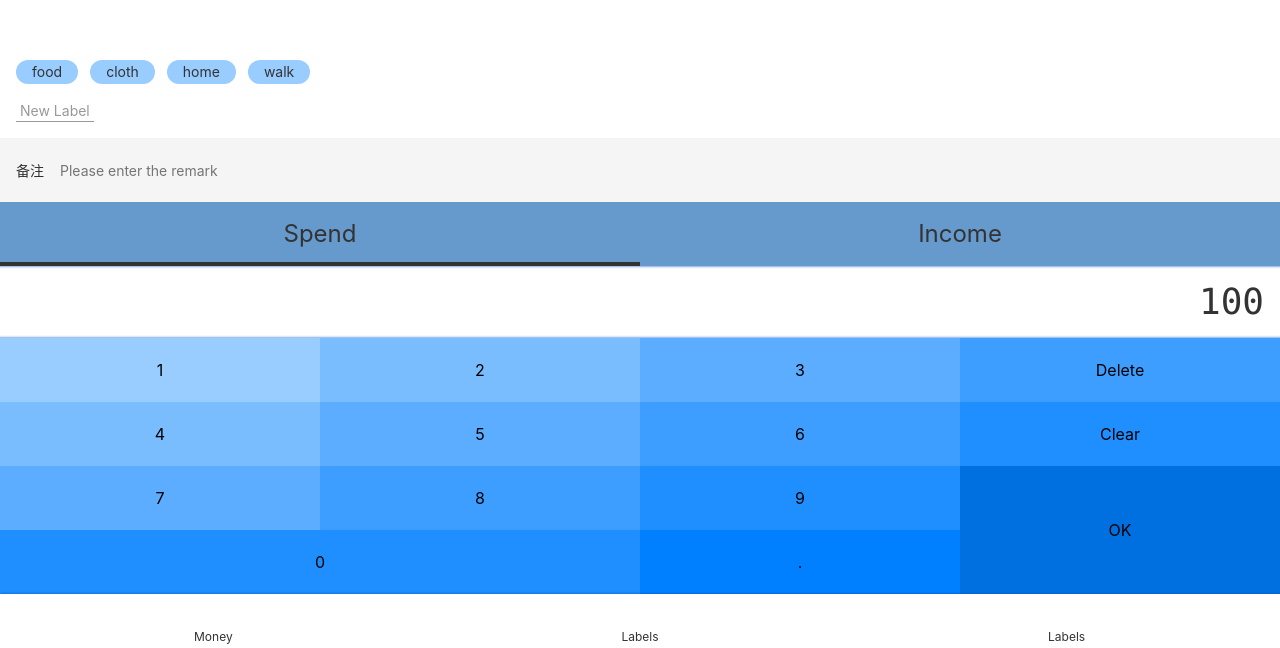
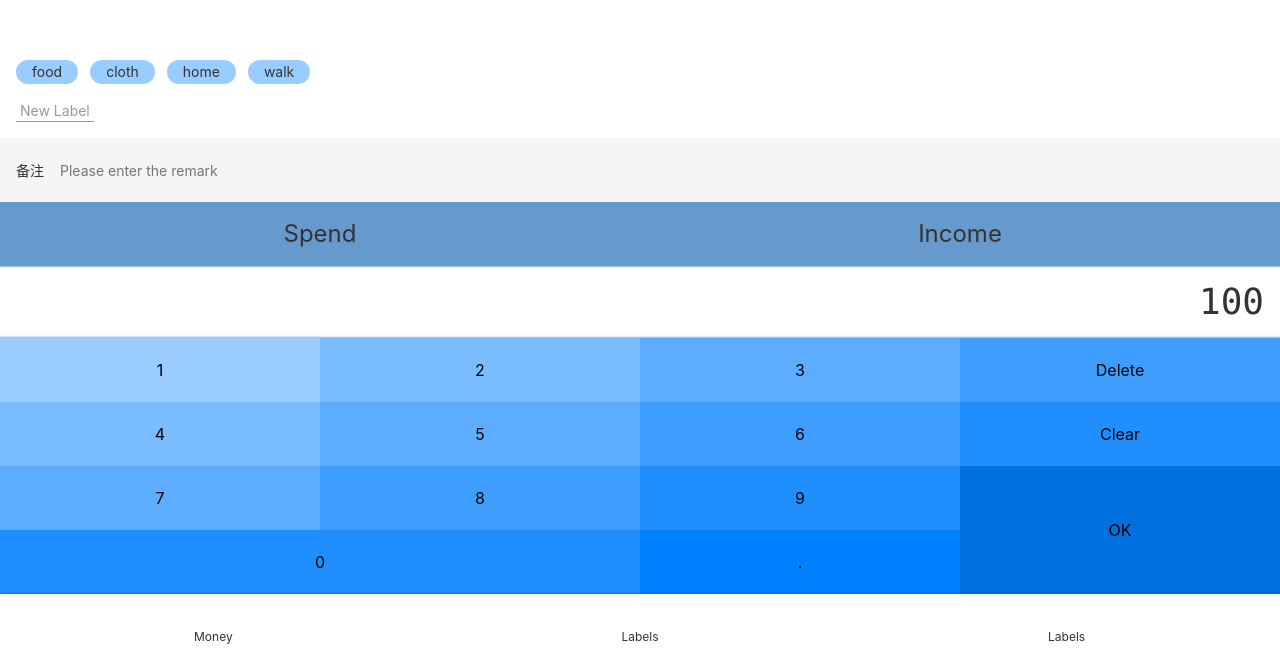
Before and after one commit to TracyChen33/collectionner, a Vue app: page /#/money in a window 1280 px wide. Shown: the part 152-800 px from the top of the page. Built offline with nearby package versions, Linux system fonts and the light colour scheme.

Commit message:
Types.vue

```diff
--- a/src/components/Money/Types.vue
+++ b/src/components/Money/Types.vue
@@ -1,7 +1,7 @@
 <template>
     <ul class="types">
-      <li class="selected">Spend</li>
-      <li>Income</li>
+      <li :class="type='-'&& selected" @click="selectType('-')">Spend</li>
+      <li :class="type='+' && selected" @click="selectType('+')">Income</li>
     </ul>
 </template>
 
@@ -11,7 +11,12 @@
 
   @Component
   export default class Types extends Vue {
-
+    type='-';
+    selectType(type: string){
+      if(type !=='-' && type !=='+'){
+        throw new Error('type is unknown')
+      }
+    }
   }
 </script>
 
```
